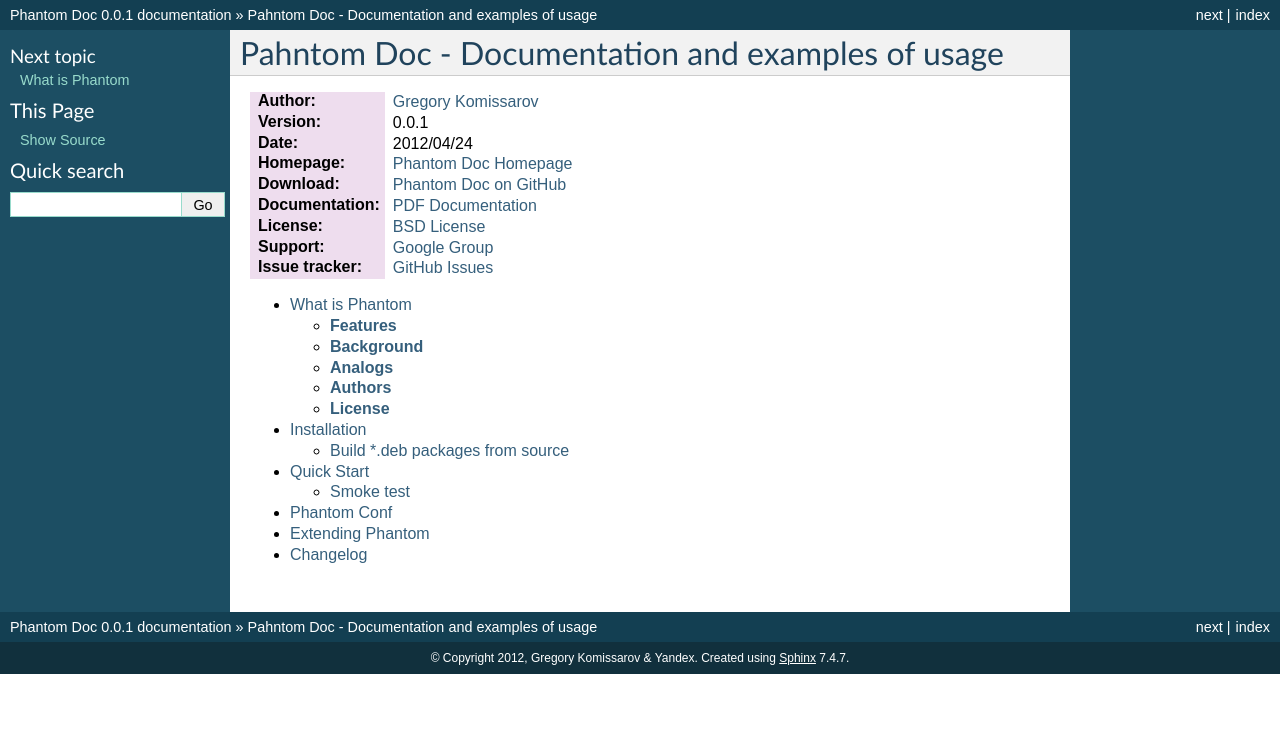
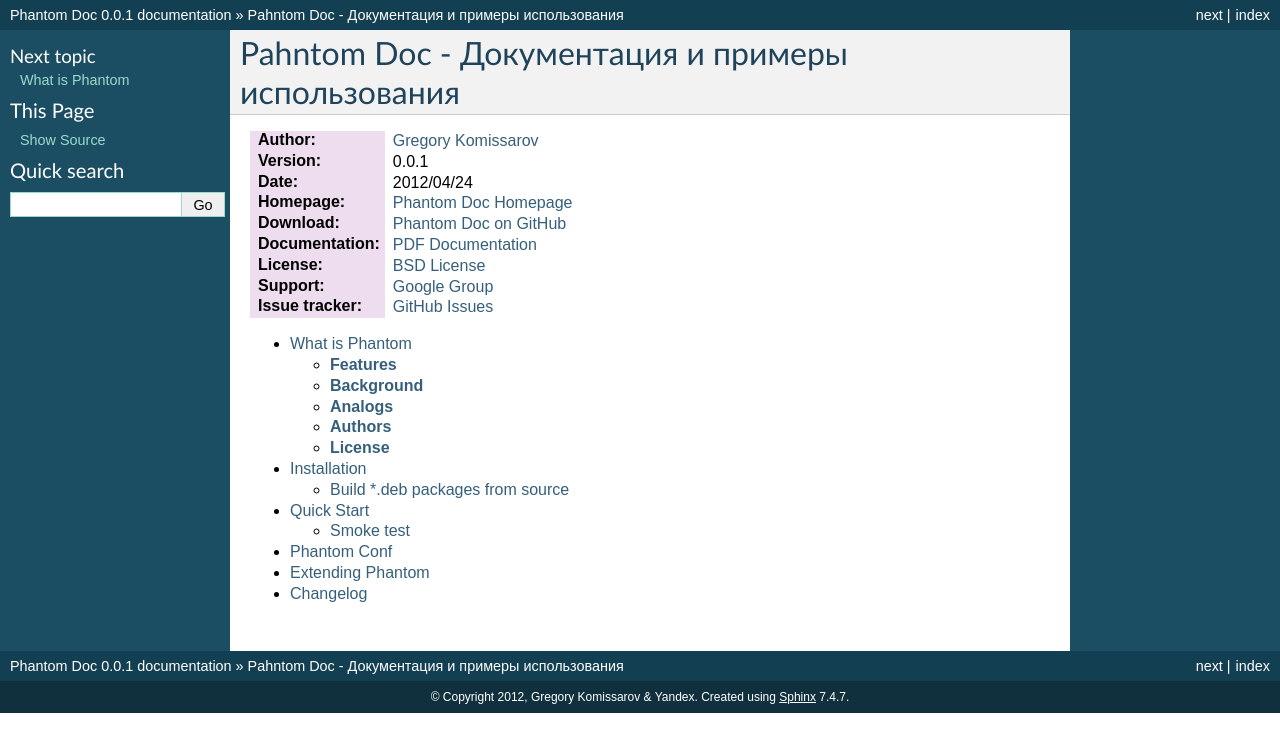
Before and after one commit to greggyNapalm/phantom_doc, a Sphinx documentation site: the page built from docs/index.rst, in a window 1280 px wide. Shown: the top 752 px of the page. Built offline with Sphinx 7.4.7, drawn with Linux system fonts in a browser that asks for light colours.

Commit message:
translate phinx doc from en to ru

```diff
--- a/docs/index.rst
+++ b/docs/index.rst
@@ -1,6 +1,6 @@
-===========================================================
- Pahntom Doc - Documentation and examples of usage
-===========================================================
+===================================================
+ Pahntom Doc - Документация и примеры использования
+===================================================
 
 :Author: `Gregory Komissarov
  <https://github.com/greggyNapalm>`_
```
